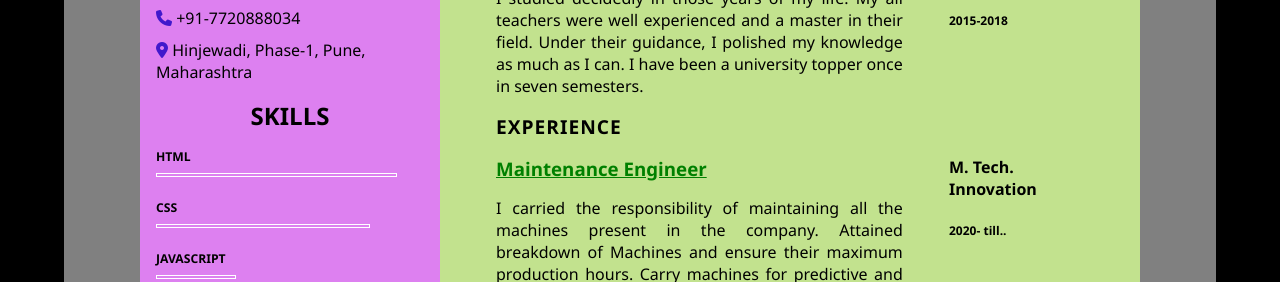
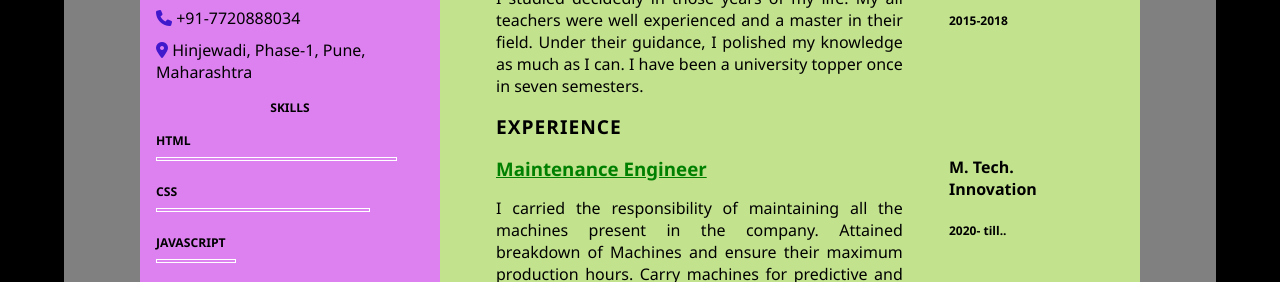
Before and after one commit to DhammpalMeshram/Responsive-Resume-using-CSS-Grid-, a plain HTML site: page index.html in a window 1280 px wide. Shown: the part 513-795 px from the top of the page. Drawn offline with Linux system fonts and the light colour scheme.

Commit message:
skills font size changed to 0.75rem

```diff
--- a/style.css
+++ b/style.css
@@ -99,7 +99,7 @@ li{
     margin-top: 10px;
 }
 .skills-title{
-    /* font-size: 0.75rem; */
+    font-size: 0.75rem;
     text-align: center;
     text-transform: uppercase;
     padding-top: 1rem;
```
